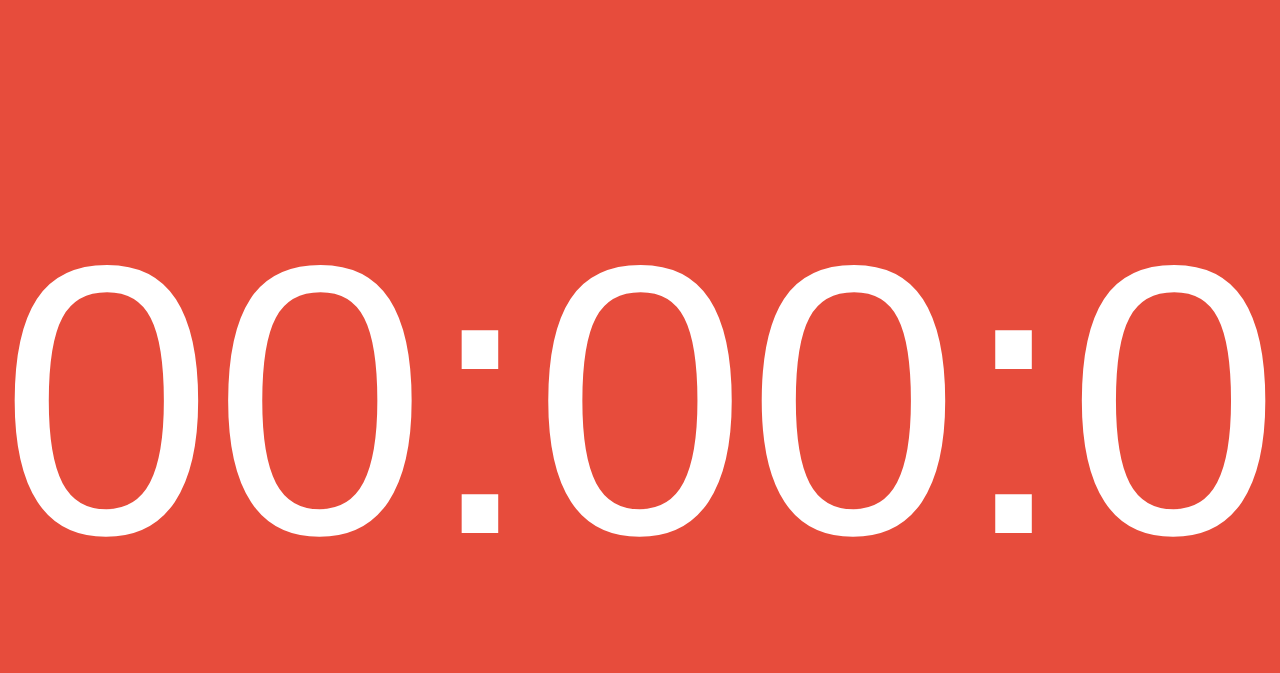
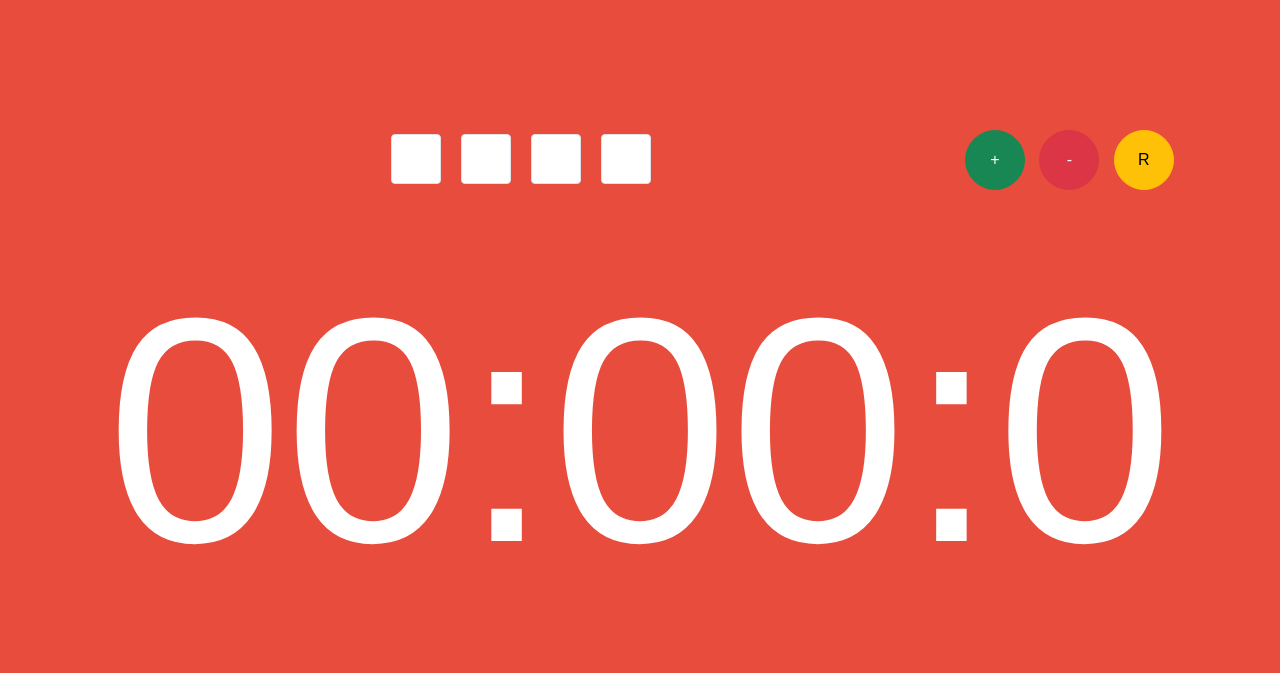
Before and after one commit to williammartinscoelho/cronometro, a plain HTML site: page index.html in a window 1280 px wide. Drawn offline with nearby package versions, Linux system fonts and the light colour scheme.

Commit message:
add checkbox

```diff
--- a/index.html
+++ b/index.html
@@ -1,9 +1,10 @@
 <!DOCTYPE html>
-<html lang="en">
+<html lang="pt-br">
 <head>
     <meta charset="UTF-8">
     <meta name="viewport" content="width=device-width, initial-scale=1.0">
     <title>Cronômetro</title>
+    <link href="https://cdn.jsdelivr.net/npm/bootstrap@5.3.3/dist/css/bootstrap.min.css" rel="stylesheet">
     <style>
     body {
             margin: 0;
@@ -19,21 +20,56 @@
             cursor: pointer;
             text-align: center;
             color: white;
-            font-size: 29.9874vw;
-            width: 100%;
-            height: 100%;
             display: flex;
             align-items: center;
             justify-content: center;
+            flex-direction: column;
             user-select: none;
         }
+        .inputs {
+            display: flex;
+            width: 100%;
+        }
+        .inputs .cheks {
+            flex-grow: 1;
+        }
+        .inputs .cheks input {
+            width: 50px;
+            height: 50px;
+            margin-right: 20px;
+        }
+        .inputs .controls button {
+            width: 60px;
+            height: 60px;
+            border-radius: 50%;
+            margin-left: 10px;
+        }
+        .timer {
+            font-size: 25vw;
+        }
+
+
     </style>
     <script src="https://cdn.jsdelivr.net/npm/vue@2"></script>
+
 </head>
 <body>
 
-<div id="app" @click="toggleTimer">
-    {{ formattedTime }}
+<div id="app" >
+    <div class="inputs">
+        <div class="cheks">
+            <input @click="toggleTimer" class="form-check-input"  type="checkbox" v-for="i in qtdInputs" v-model="inputModel[i-1]" :key="i">
+        </div>
+
+        <div class="controls">
+            <button class="btn btn-success" @click="addInput">+</button>
+            <button class="btn btn-danger" @click="removeInput">-</button>
+            <button class="btn btn-warning" @click="resetInput">R</button>
+        </div>
+    </div>
+    <div class="timer" @click="toggleTimer">
+        {{ formattedTime }}
+    </div>
 </div>
 
 <script>
@@ -42,7 +78,9 @@
         data: {
             isRunning: false,
             startTime: 0,
-            elapsedTime: 0
+            elapsedTime: 0,
+            qtdInputs: 4,
+            inputModel: []
         },
         computed: {
             formattedTime: function () {
@@ -75,6 +113,16 @@
             },
             updateElapsedTime: function () {
                 this.elapsedTime = Date.now() - this.startTime;
+            },
+            addInput: function () {
+                this.qtdInputs++
+            },
+            removeInput: function () {
+                this.qtdInputs--
+            },
+            resetInput: function () {
+                this.qtdInputs = 4
+                this.inputModel = this.inputModel.map(el => false)
             }
         }
     });
```
